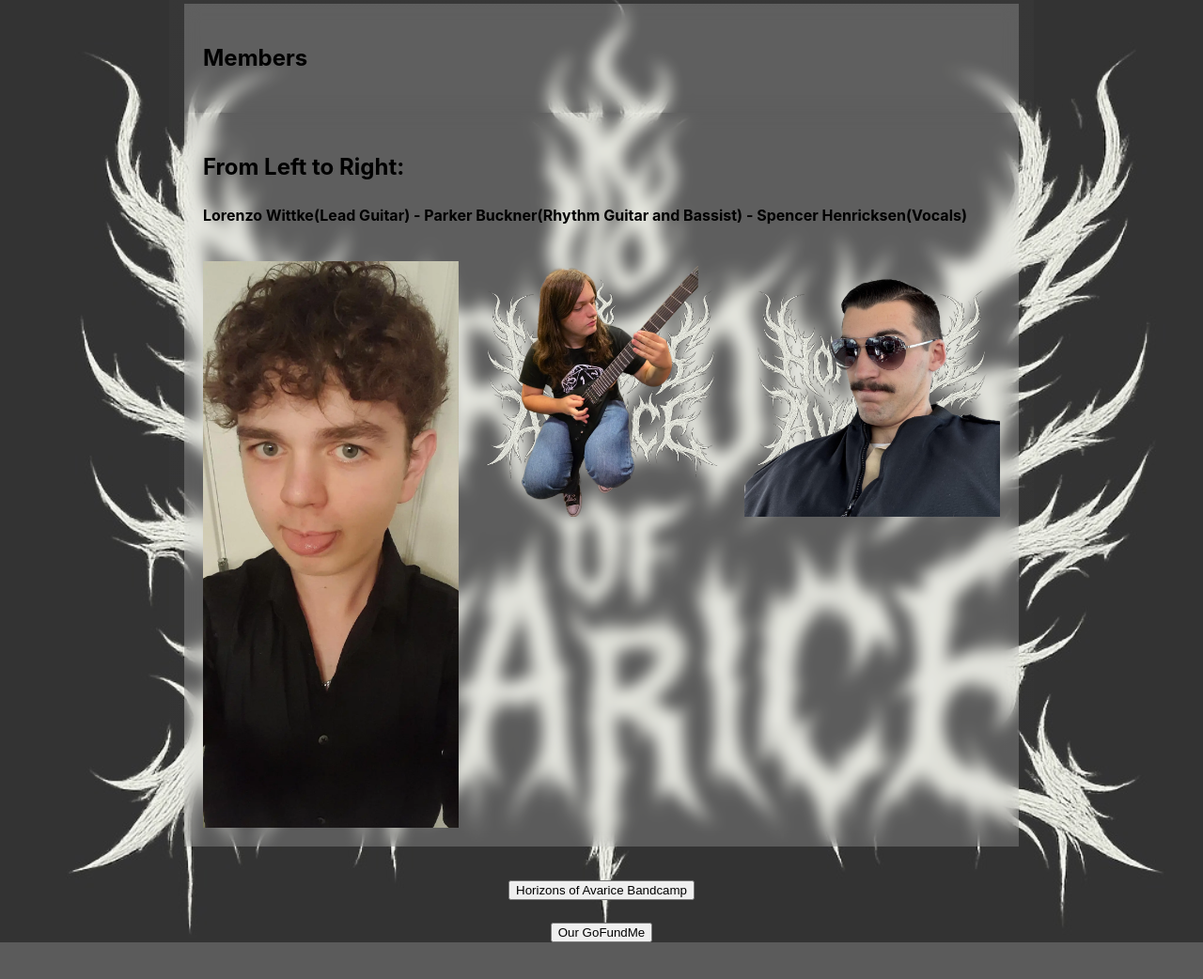
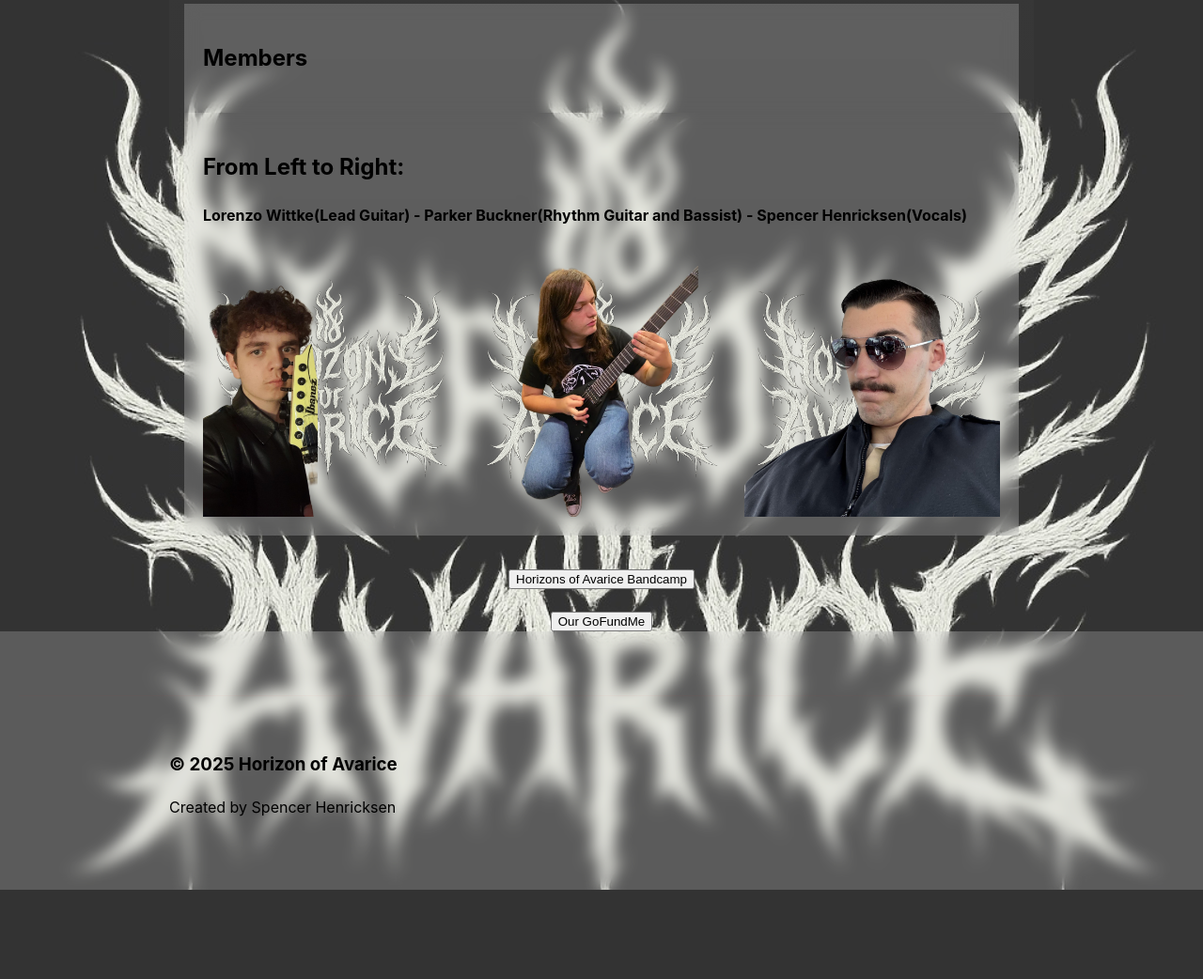
Before and after one commit to hnrksns-rgb/HorizonsofAvariceWeb, a plain HTML site: page index.html in a window 1280 px wide. Shown: the part 2655-3697 px from the top of the page at 94% size. After the commit the page ends 3602 px from the top, so only its background shows below. Drawn offline with Linux system fonts and the light colour scheme; files whose address does not match are found by name.

Commit message:
new pics

```diff
--- a/index.html
+++ b/index.html
@@ -118,7 +118,7 @@
                <div class="photo-gallery">
                  <picture>
                      <div class="grid">
-                        <img src="./images/LorenzoWebP.webp" alt="Lorenzo Wittke" class="profile-photo" loading="eager" fetchpriority="high">
+                        <img src="./images/lorenzoHofA.png" alt="Lorenzo Wittke" class="profile-photo" loading="eager" fetchpriority="high">
                       </div>
                     </picture>
                              <picture>
```
Also changed, not shown: images/LorenzoWebP.webp (deleted), images/lorenzoHofA.png (added).
